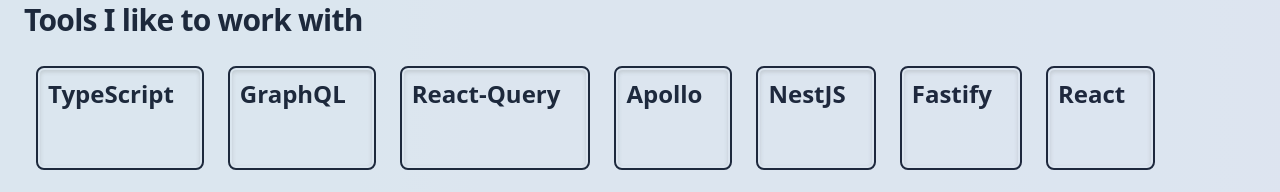
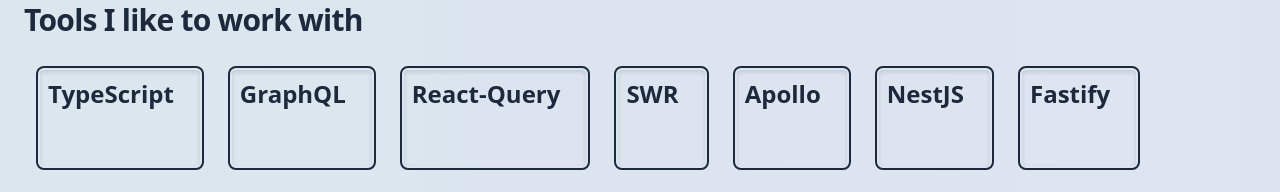
Before and after one commit to mkerkstra/blogsite, a Next.js app: page /resume in a window 1280 px wide. Shown: the part 1454-1646 px from the top of the page. Built offline with nearby package versions, Linux system fonts and the light colour scheme; no server answers.

Commit message:
update toolbox rationales

```diff
--- a/src/data/myToolbox.ts
+++ b/src/data/myToolbox.ts
@@ -23,9 +23,11 @@
     tool: 'language',
     link: 'https://www.typescriptlang.org/',
     experience: '3Y',
-    why: `It allows separating business logic from implementation details to be baked into your design patterns.
+    why: `
+      It allows separating business logic from implementation details to be baked into your design patterns.
       If a product has the good fortune of lasting through the lifecycle of a framework, good static typing will
-            allow devs to make a stronger, more confident case.`,
+      allow devs to make a stronger, more confident case.
+    `,
   },
   {
     name: 'GraphQL',
@@ -33,8 +35,10 @@
     tool: 'standard',
     link: 'https://graphql.org/',
     experience: '3Y',
-    why: `GraphQL - and in particular, GrapQL written in a
-          TypeScript environment solve a lot of the complains we have with REST.`,
+    why: `
+      GraphQL - and in particular, GrapQL written in a
+      TypeScript environment solve a lot of the complains we have with REST.
+    `,
   },
   {
     name: 'React-Query',
@@ -42,7 +46,24 @@
     tool: 'library',
     link: 'https://react-query.tanstack.com/',
     experience: '1Y',
-    why: ``,
+    why: `
+      I have been involved with weighing this against
+      Apollo/client, Relay, and SWR at the start of a green-field application as well as strategizing and managing
+      a migration from class-based API calls towards react-query hooks within an enterprise application.
+      React-query is a beautiful abstraction for handling
+      data synchronization between the client and the backend (both rest and graphql APIs are supported).
+    `,
+  },
+  {
+    name: 'SWR',
+    kind: 'technical',
+    tool: 'library',
+    link: 'https://swr.vercel.app/',
+    experience: '1Y',
+    why: `
+      SWR is a library that allows you to write data fetching and caching logic in a functional style.
+      Minimalistic abstraction - a great building block for building exactly what you need.
+    `,
   },
   {
     name: 'Apollo',
@@ -50,15 +71,24 @@
     tool: 'library',
     link: 'https://www.apollographql.com/',
     experience: '1Y',
-    why: ``,
+    why: `
+      Apollo provides frameworks for building GraphQL applications.
+      I've used apollo/client and apollo/server on NestJS on a greenfield application.
+      The tooling is powerful and schema parity is easy to achieve.
+    `,
   },
   {
     name: 'NestJS',
     kind: 'technical',
     tool: 'library',
     link: 'https://nestjs.com/',
-    experience: '3Y',
-    why: ``,
+    experience: '2Y',
+    why: `
+      NestJS is a great opinionated framework.
+      It's efficient (uses express or fastify under the hood) and while it can feel like there's a
+      lot of boilerplate, it scales very well and eforces a standard.
+      It has a healthy ecosystem of plugins and libraries.
+    `,
   },
   {
     name: 'Fastify',
@@ -66,7 +96,12 @@
     tool: 'library',
     link: 'https://www.fastify.io/',
     experience: '2Y',
-    why: ``,
+    why: `
+      Fastify is a great node framework whose benchmarks blow express, koa, restify, etc out of the water.
+      My experience with it was with a graphql api and a custom query builder
+      library down to the document db within a greenfield application.
+      It has a healthy ecosystem of plugins, contributors, and middleware
+    `,
   },
   {
     name: 'React',
@@ -74,7 +109,11 @@
     tool: 'library',
     link: 'https://reactjs.org/',
     experience: '3Y',
-    why: ``,
+    why: `
+      I've been lucky in that all of my professional javascript/typescript
+      experience has had react within the tech stack.
+      React has pushed the field to a new level.
+    `,
   },
   {
     name: 'Next.js',
@@ -82,7 +121,11 @@
     tool: 'library',
     link: 'https://nextjs.org/',
     experience: '1Y',
-    why: ``,
+    why: `
+      NextJS (and vercel as a whole really) has taken major pain points of
+      react/web development and folded them out of the developer experience.
+      It's wonderful to work with and it's exciting to watch vercel's ecosystem grow.
+    `,
   },
   {
     name: 'Tailwind CSS',
@@ -90,7 +133,11 @@
     tool: 'library',
     link: 'https://tailwindcss.com/',
     experience: '1Y',
-    why: ``,
+    why: `
+      This site is built with Tailwind CSS. Their tagling is - a utility-first CSS framework.
+      It's a great tool for building responsive, mobile-first layouts
+      and I have learned quite a lot about css/design just from the standards it enforces.
+    `,
   },
   {
     name: 'NoSQL',
@@ -98,8 +145,10 @@
     tool: 'standard',
     link: 'https://hostingdata.co.uk/nosql-database/',
     experience: `3Y`,
-    why: `NoSQL gives a faster ramp up time from the product perspective.
-    Particularly with typescript/react, it's easier to think in terms of objects rather than tables.`,
+    why: `
+      NoSQL gives a faster ramp up time from the product perspective.
+      Particularly with typescript/react, it's easier to think in terms of objects rather than tables.
+    `,
   },
   {
     name: 'Relational',
@@ -107,25 +156,31 @@
     tool: 'standard',
     link: 'https://dl.acm.org/doi/10.1145/362384.362685',
     experience: '3Y',
-    why: `Relational databases can  give a lot more flexibility/introperability
-  than NoSQL when dealing with well-structured data.`,
+    why: `
+      Relational databases can  give a lot more flexibility/introperability
+      than NoSQL when dealing with well-structured data.
+    `,
   },
   {
     name: 'Research',
     kind: 'soft',
     trait: `Being able to read through really dense code or vague compliance requirements`,
-    anecdote: `A 20 year old product migration, a proof-of-concept of movingACH, CCPA`,
+    anecdote: `
+      A 20 year old product migration, a proof-of-concept of movingACH, CCPA
+    `,
   },
   {
     name: 'Mentorship',
     kind: 'soft',
     trait: `Onboarding and cultivating growth in early career devs`,
-    anecdote: `The first company I worked for, I met a lot of really capable developers.
+    anecdote: `
+      The first company I worked for, I met a lot of really capable developers.
       We'd all started around the same time, but these folks did not have much in terms of SWE education.
       The onboarding process was essentially a mini-bootcamp/project teaching COBOL and pick basic.
       I made a really solid group of friends there, when I came to the realization
       I was stuck in a cycle of empty promises from management,
       I started investing my time working in modern web frameworks and running hackathons amongst my friends.
-    2/3 of us wound up being able to find much greener pastures.`,
+      2/3 of us wound up being able to find much greener pastures.
+    `,
   },
 ];
```
Lines whose indentation alone changed are shown as unchanged.
